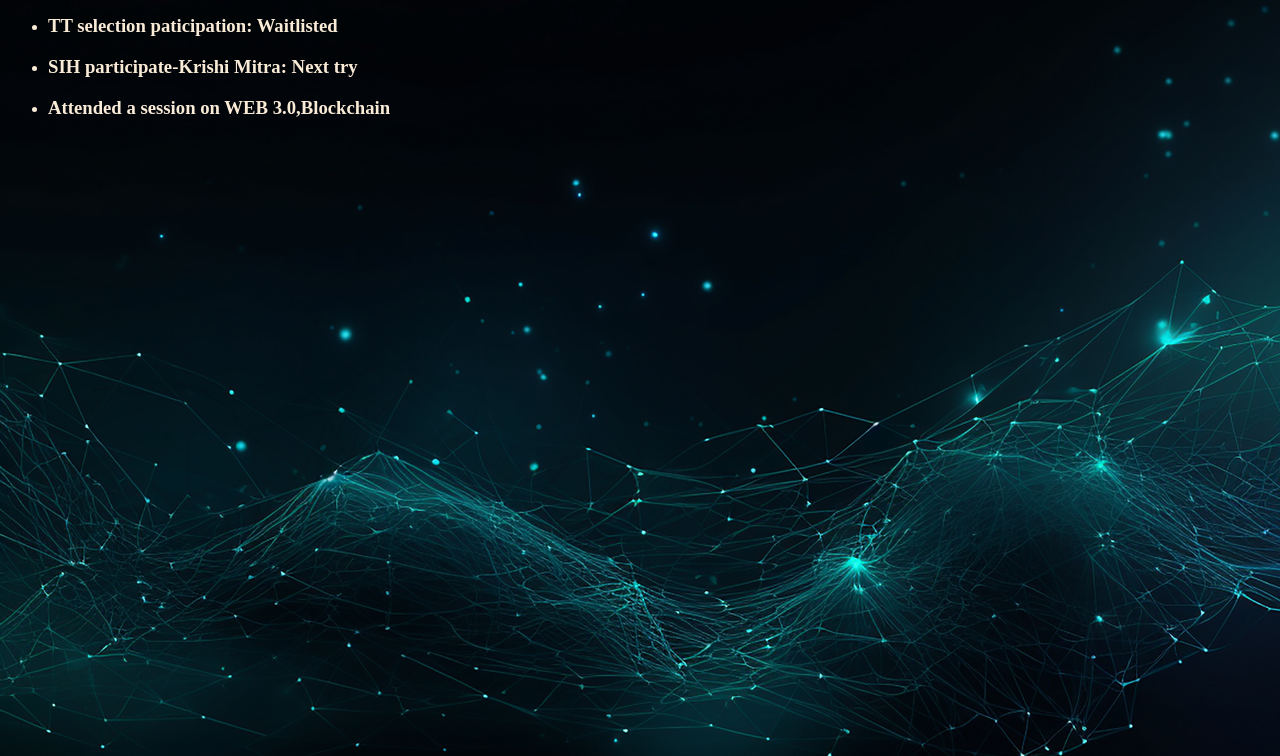
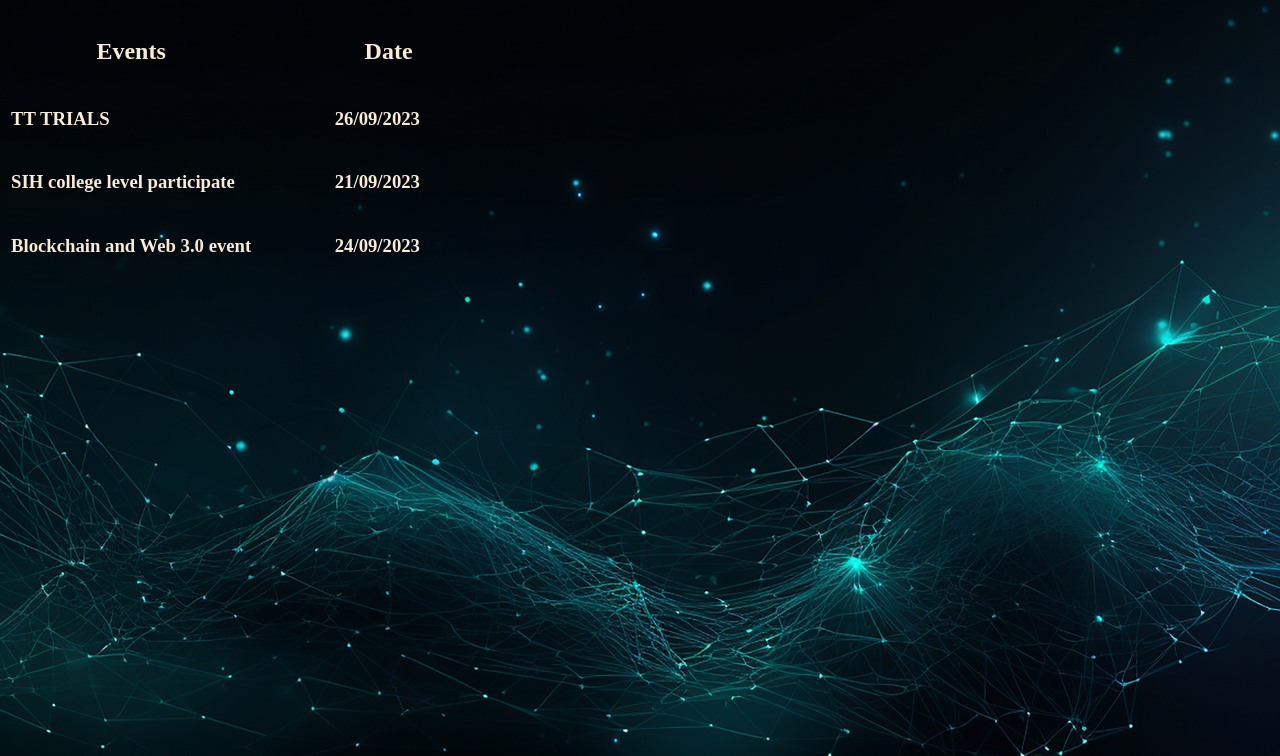
Before and after one commit to idAryan/portfolio, a plain HTML site: page pages/recents.html in a window 1280 px wide. Shown: the part 44-800 px from the top of the page. Drawn offline with Linux system fonts and the light colour scheme.

Commit message:
created a table for recents

```diff
--- a/pages/recents.html
+++ b/pages/recents.html
@@ -8,7 +8,7 @@
 </head>
 <body background="../assets/images/background.jpg">
     <h3> Recents</h3>
-    <ul>
+    <!-- <ul>
         <li>
             <h3>
                 TT selection paticipation: Waitlisted
@@ -24,7 +24,58 @@
                 Attended a session on WEB 3.0,Blockchain
             </h3>
         </li>
-    </ul>
+    </ul> -->
+    <table>
+        <tr>
+            <th>
+                <h2>
+                    Events
+                </h2>
+            </th>
+            <th>
+                <h2>
+                    &nbsp&nbsp&nbsp&nbsp&nbsp&nbsp&nbsp&nbsp&nbsp&nbsp&nbsp&nbsp&nbsp&nbsp&nbsp&nbsp&nbspDate
+                </h2>
+            </th>
+        </tr>
+        <tr>
+            <td>
+                <h3>TT TRIALS</h3>
+            </td>
+            <td>
+                <h3>
+                    &nbsp&nbsp&nbsp&nbsp&nbsp&nbsp&nbsp&nbsp&nbsp&nbsp&nbsp&nbsp&nbsp&nbsp&nbsp&nbsp&nbsp26/09/2023
+
+                </h3>
+                <tr>
+                    <td>
+                        <h3>
+                            SIH college level participate
+                        </h3>
+                    </td>
+                    <td>
+                        <h3>
+                            &nbsp&nbsp&nbsp&nbsp&nbsp&nbsp&nbsp&nbsp&nbsp&nbsp&nbsp&nbsp&nbsp&nbsp&nbsp&nbsp&nbsp21/09/2023
+                        </h3>
+                    </td>
+                    <tr>
+                        <td>
+                            <h3>
+                                Blockchain and Web 3.0 event
+                            </h3>
+
+                        </td>
+                        <td>
+                            <h3>
+                                &nbsp&nbsp&nbsp&nbsp&nbsp&nbsp&nbsp&nbsp&nbsp&nbsp&nbsp&nbsp&nbsp&nbsp&nbsp&nbsp&nbsp24/09/2023
+                            </h3>
+                        </td>
+
+                    </tr>
+                </tr>
+            </td>
+        </tr>
+    </table>
 
 </body>
 </html>
```
